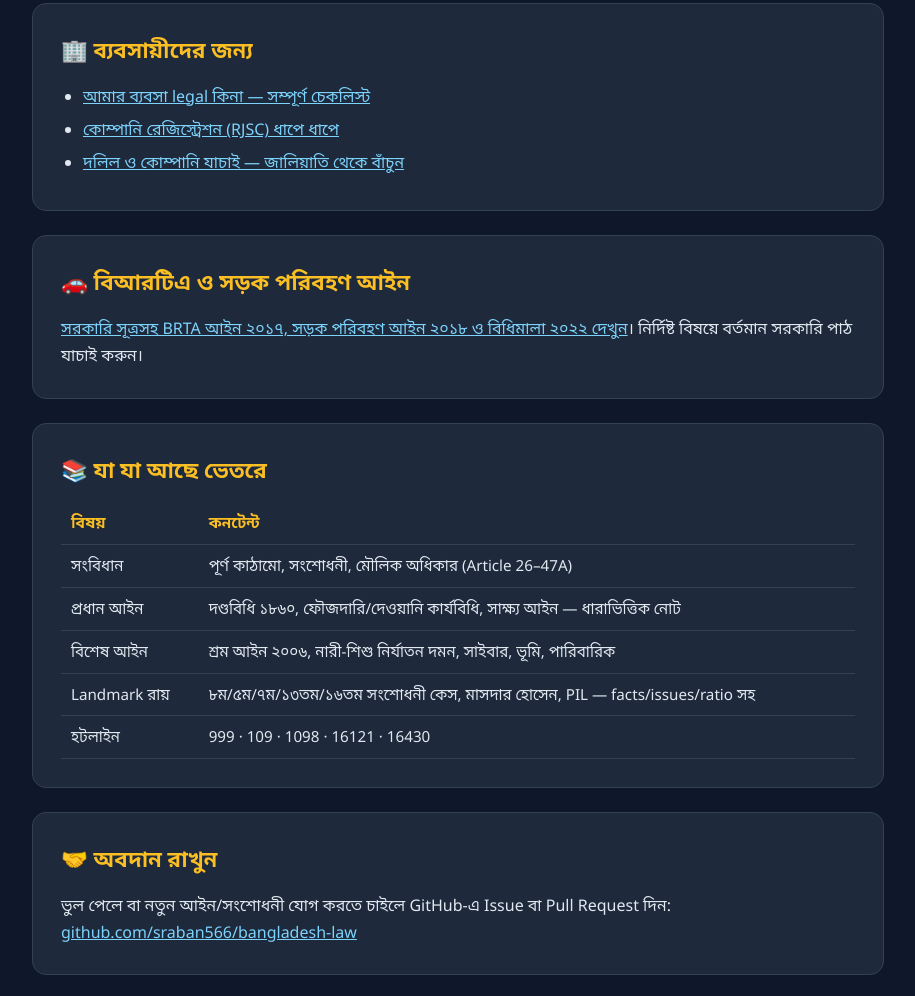
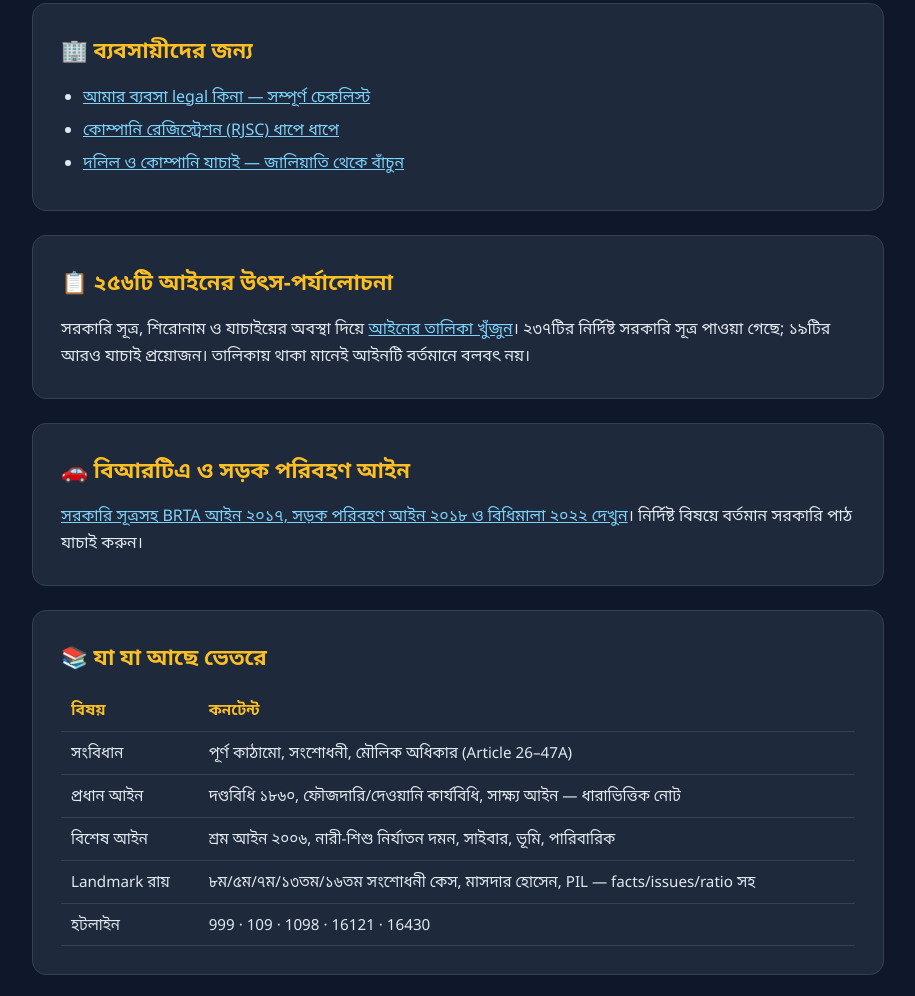
Before and after one commit to sraban566/bangladesh-law, a plain HTML site: page docs/index.html in a window 1280 px wide. Shown: the part 1330-2326 px from the top of the page, without its empty margins (182-1097 px from the left). Drawn offline with Linux system fonts and the light colour scheme.

Commit message:
Link searchable reviewed law catalog from home page

```diff
--- a/docs/index.html
+++ b/docs/index.html
@@ -92,6 +92,11 @@
 </div>
 
 <div class="card">
+  <h2>📋 ২৫৬টি আইনের উৎস-পর্যালোচনা</h2>
+  <p>সরকারি সূত্র, শিরোনাম ও যাচাইয়ের অবস্থা দিয়ে <a href="laws.html">আইনের তালিকা খুঁজুন</a>। ২৩৭টির নির্দিষ্ট সরকারি সূত্র পাওয়া গেছে; ১৯টির আরও যাচাই প্রয়োজন। তালিকায় থাকা মানেই আইনটি বর্তমানে বলবৎ নয়।</p>
+</div>
+
+<div class="card">
   <h2>🚗 বিআরটিএ ও সড়ক পরিবহণ আইন</h2>
   <p><a href="https://github.com/sraban566/bangladesh-law/blob/main/acts/transport/README.md">সরকারি সূত্রসহ BRTA আইন ২০১৭, সড়ক পরিবহণ আইন ২০১৮ ও বিধিমালা ২০২২ দেখুন</a>। নির্দিষ্ট বিষয়ে বর্তমান সরকারি পাঠ যাচাই করুন।</p>
 </div>
```
